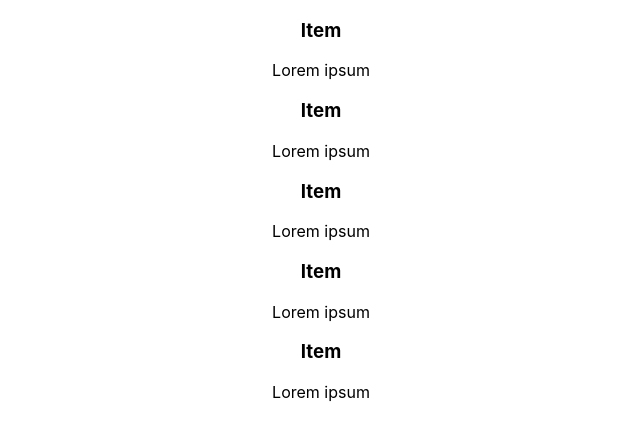
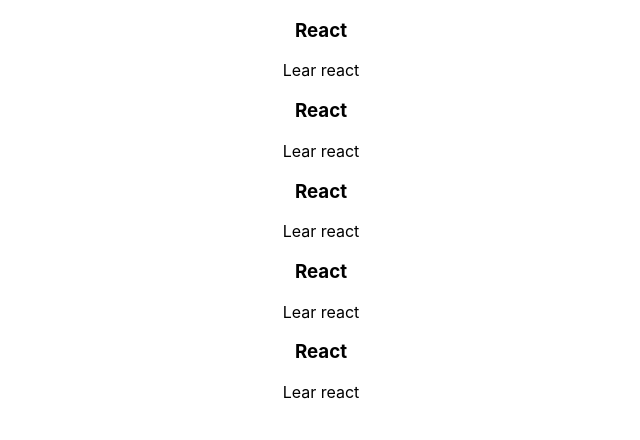
Before and after one commit to KarimCarl/to-do-list, a React (Create React App) app: page / in a window 1280 px wide. Shown: the top 440 px of the page, without its empty margins (319-959 px from the left). Built offline with nearby package versions, Linux system fonts and the light colour scheme.

Commit message:
Modified items in the file

```diff
--- a/src/components/To-do-item.js
+++ b/src/components/To-do-item.js
@@ -1,8 +1,8 @@
 function ToDoItem () {
     return (
         <div>
-            <h3>Item</h3>
-            <p>Lorem ipsum</p>
+            <h3>React</h3>
+            <p>Lear react</p>
         </div>
     );
 }
```
